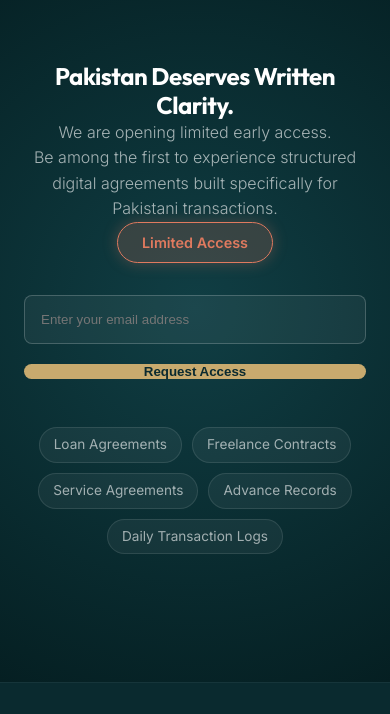
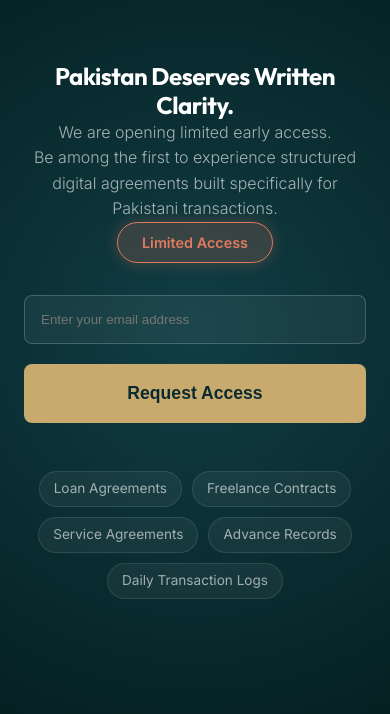
Before and after one commit to pakeezaq/Likhat-LandingPage, a website built with Vite: page index.html in a window 390 px wide. Shown: the part 8201-8915 px from the top of the page. Built offline with nearby package versions, Linux system fonts and the light colour scheme; files whose address does not match are found by name.

```diff
--- a/src/style.css
+++ b/src/style.css
@@ -962,6 +962,12 @@
         margin-bottom: 10px;
     }
 
+    .signup-form button {
+        width: 100%;
+        padding: 1.2rem;
+        font-size: 1.1rem;
+    }
+
     .footer-links {
         display: none;
     }
```
